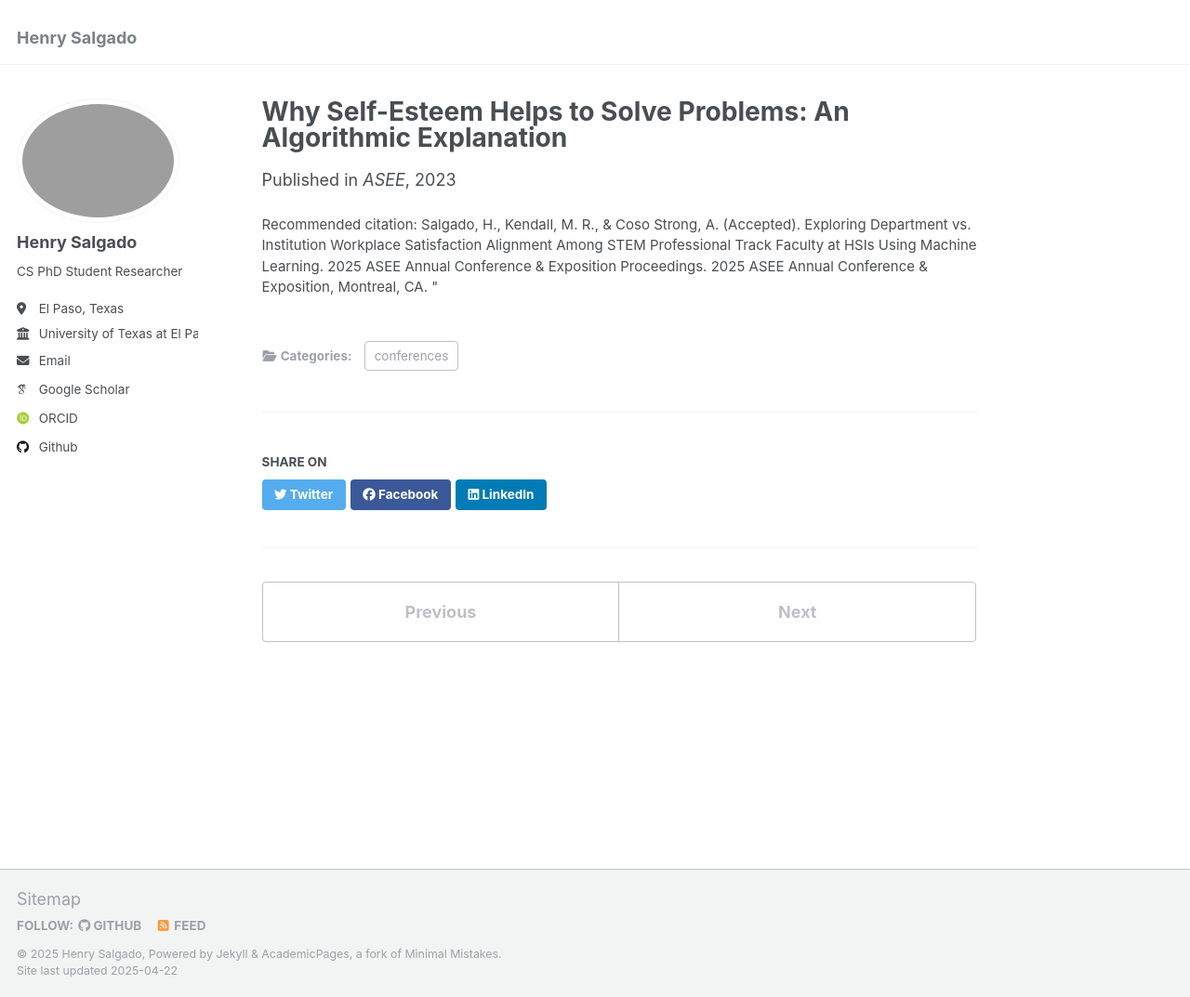
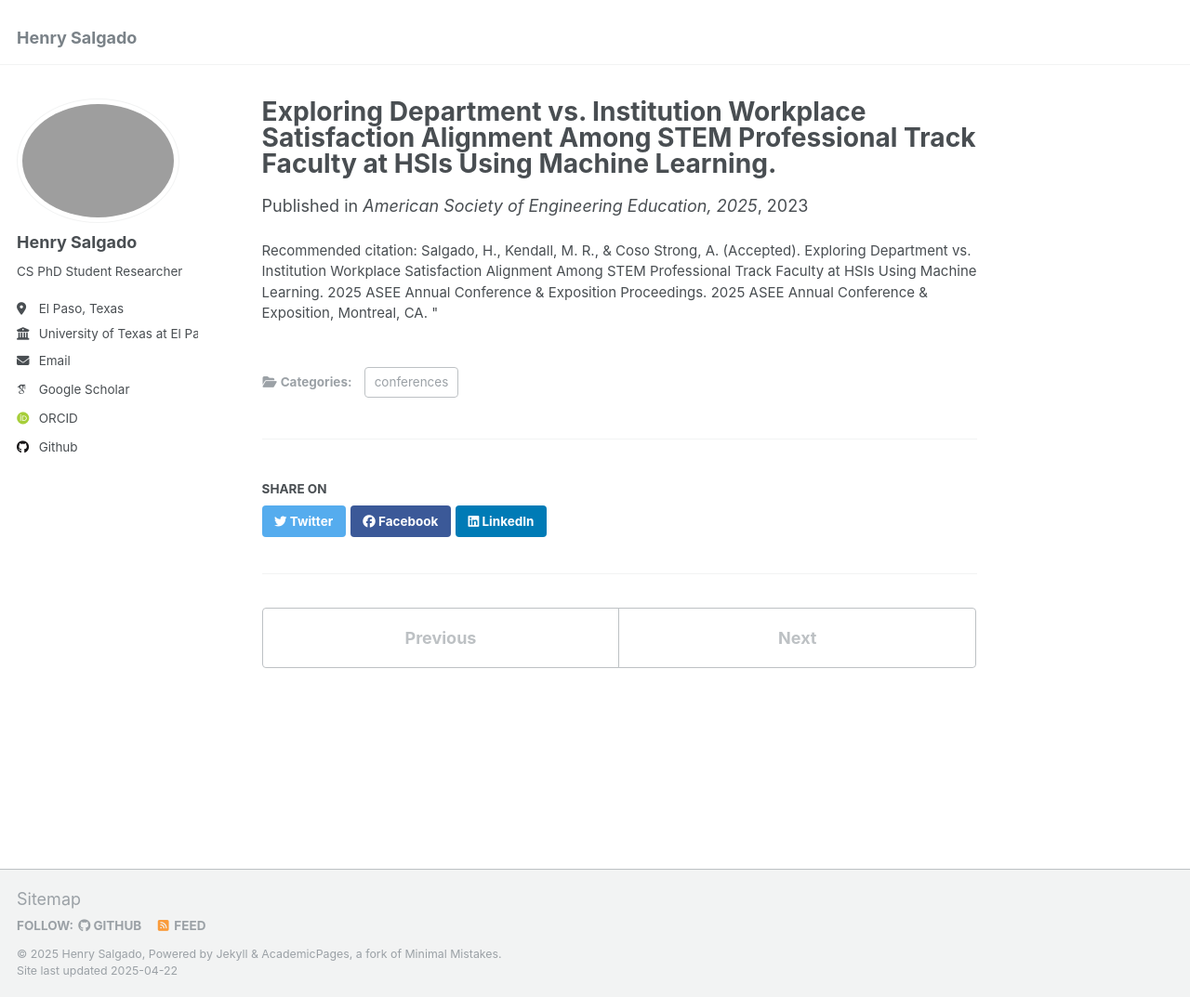
Before and after one commit to eigenhenry/eigenhenry.github.io, a Jekyll site: the page built from _publications/2024-03-17-paper-title-number-5.md, in a window 1280 px wide and 1073 px high. Shown: the whole window at 93% size. Built offline with Jekyll 4.4.1, drawn with Linux system fonts in a browser that asks for light colours; some web fonts are replaced.

Commit message:
Update 2024-03-17-paper-title-number-5.md

```diff
--- a/_publications/2024-03-17-paper-title-number-5.md
+++ b/_publications/2024-03-17-paper-title-number-5.md
@@ -1,9 +1,9 @@
 ---
-title: "Why Self-Esteem Helps to Solve Problems: An Algorithmic Explanation"
+title: "Exploring Department vs. Institution Workplace Satisfaction Alignment Among STEM Professional Track Faculty at HSIs Using Machine Learning."
 collection: publications
 category: conferences
 permalink: "to appear"
 date: 2023-01-01
-venue: "ASEE"
+venue: "American Society of Engineering Education, 2025"
 citation: Salgado, H., Kendall, M. R., & Coso Strong, A. (Accepted). Exploring Department vs. Institution Workplace Satisfaction Alignment Among STEM Professional Track Faculty at HSIs Using Machine Learning. 2025 ASEE Annual Conference & Exposition Proceedings. 2025 ASEE Annual Conference & Exposition, Montreal, CA. "
 ---
```
